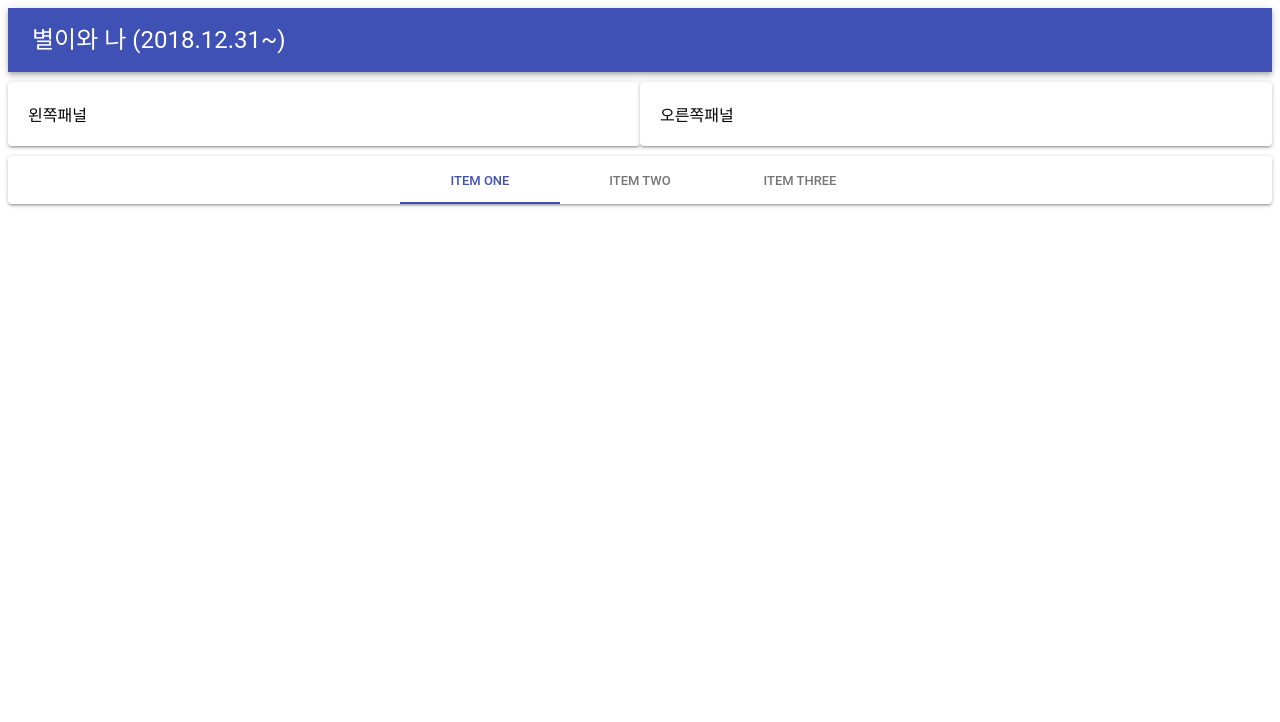
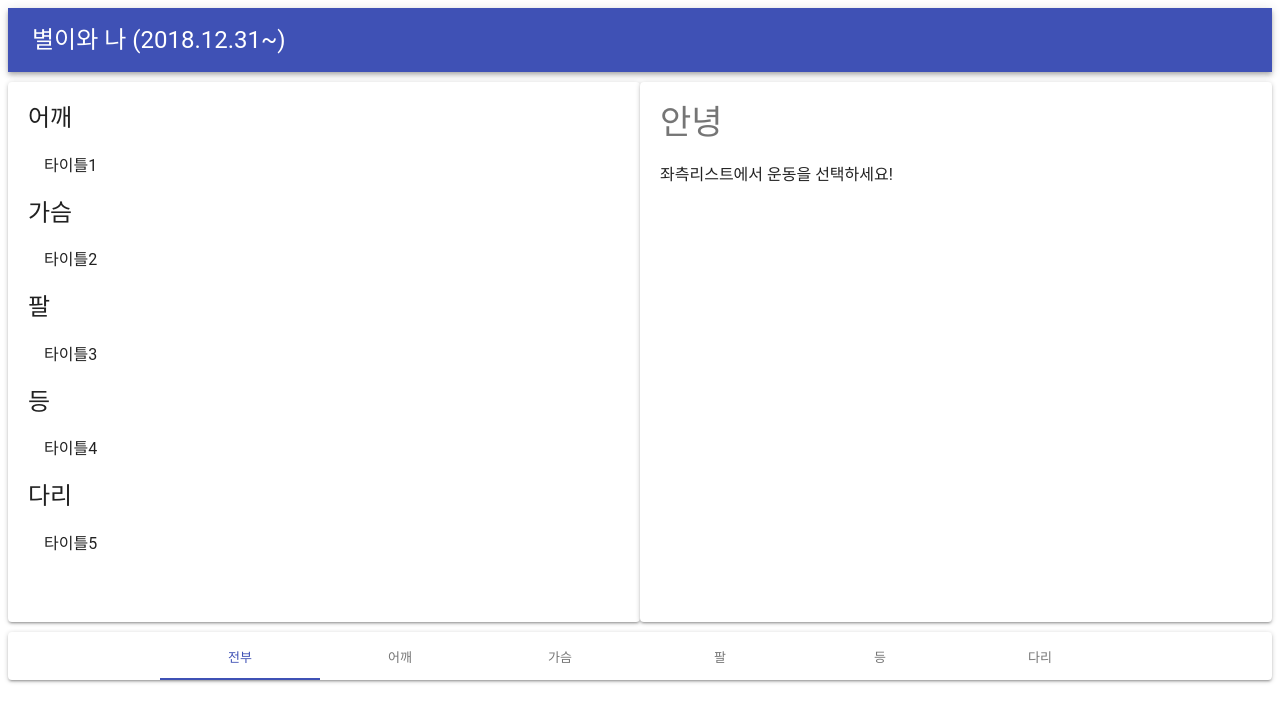
Before and after one commit to webmcki/react-ui-final, a React (Create React App) app: page / in a window 1280 px wide. Shown: the top 722 px of the page. Built offline with nearby package versions, Linux system fonts and the light colour scheme.

Commit message:
좌우패널완성

```diff
--- a/src/cpnts/App.js
+++ b/src/cpnts/App.js
@@ -1,14 +1,30 @@
 import React, {Component, Fragment} from 'react'
 import {Header, Footer} from './Layouts'
 import Exercises from './Exercises'
+import {muscles, exercises} from '../store'
 
 export default class App extends Component {
+  state = {
+    exercises
+  }
+  getExercisesByMuscles() {
+    return Object.entries(
+      this.state.exercises.reduce((exercises, exercise) => {
+        const {muscles} = exercise
+        exercises[muscles] = exercises[muscles]
+          ? [...exercises[muscles], exercise]
+          : [exercise]
+        return exercises
+      }, {})
+    )
+  }
   render() {
+    const exercises = this.getExercisesByMuscles()
     return (
       <Fragment>
         <Header />
-        <Exercises />
-        <Footer />
+        <Exercises exercises={exercises} />
+        <Footer muscles={muscles} />
       </Fragment>
     )
   }
--- a/src/cpnts/Exercises/LeftPane.js
+++ /dev/null
@@ -1,4 +0,0 @@
-import React from 'react'
-import Paper from '@material-ui/core/Paper'
-
-export default ({styles}) => <Paper style={styles.Paper}>왼쪽패널</Paper>
--- a/src/cpnts/Exercises/RightPane.js
+++ /dev/null
@@ -1,4 +0,0 @@
-import React from 'react'
-import Paper from '@material-ui/core/Paper'
-
-export default ({styles}) => <Paper style={styles.Paper}>오른쪽패널</Paper>
--- a/src/cpnts/Exercises/index.js
+++ b/src/cpnts/Exercises/index.js
@@ -1,24 +1,51 @@
-import React from 'react'
+import React, {Fragment} from 'react'
 import Grid from '@material-ui/core/Grid'
-
-import LeftPane from './LeftPane'
-import RightPane from './RightPane'
+import Paper from '@material-ui/core/Paper'
+import Typography from '@material-ui/core/Typography'
+import List from '@material-ui/core/List'
+import ListItem from '@material-ui/core/ListItem'
+import ListItemText from '@material-ui/core/ListItemText'
 
 const styles = {
   Paper: {
     padding: 20,
     marginTop: 10,
-    marginBottom: 10
+    marginBottom: 10,
+    height: 500,
+    overflowY: 'auto'
   }
 }
 
-export default (props) => (
+export default ({exercises}) => (
   <Grid container>
     <Grid item sm>
-      <LeftPane styles={styles} />
+      <Paper style={styles.Paper}>
+        {exercises.map(([exercise, exercises]) => (
+          <Fragment>
+            <Typography
+              variant="headline"
+              style={{textTransform: 'capitalize'}}
+            >
+              {exercise}
+            </Typography>
+            <List component="ul">
+              {exercises.map(({title}) => (
+                <ListItem button>
+                  <ListItemText primary={title} />
+                </ListItem>
+              ))}
+            </List>
+          </Fragment>
+        ))}
+      </Paper>
     </Grid>
     <Grid item sm>
-      <RightPane styles={styles} />
+      <Paper style={styles.Paper}>
+        <Typography variant="display1">안녕</Typography>
+        <Typography variant="subheading" style={{marginTop: 20}}>
+          좌측리스트에서 운동을 선택하세요!
+        </Typography>
+      </Paper>
     </Grid>
   </Grid>
 )
--- a/src/cpnts/Layouts/Footer.js
+++ b/src/cpnts/Layouts/Footer.js
@@ -3,12 +3,13 @@ import Paper from '@material-ui/core/Paper'
 import Tabs from '@material-ui/core/Tabs'
 import Tab from '@material-ui/core/Tab'
 
-export default (props) => (
+export default ({muscles}) => (
   <Paper>
     <Tabs value={0} indicatorColor="primary" textColor="primary" centered>
-      <Tab label="Item One" />
-      <Tab label="Item Two" />
-      <Tab label="Item Three" />
+      <Tab label="전부" />
+      {muscles.map((muscle) => (
+        <Tab label={muscle} />
+      ))}
     </Tabs>
   </Paper>
 )
--- a/src/store.js
+++ b/src/store.js
@@ -0,0 +1,34 @@
+export const muscles = ['어깨', '가슴', '팔', '등', '다리']
+
+export const exercises = [
+  {
+    id: '아이디1',
+    title: '타이틀1',
+    description: '설명1',
+    muscles: '어깨'
+  },
+  {
+    id: '아이디1',
+    title: '타이틀2',
+    description: '설명1',
+    muscles: '가슴'
+  },
+  {
+    id: '아이디1',
+    title: '타이틀3',
+    description: '설명1',
+    muscles: '팔'
+  },
+  {
+    id: '아이디1',
+    title: '타이틀4',
+    description: '설명1',
+    muscles: '등'
+  },
+  {
+    id: '아이디1',
+    title: '타이틀5',
+    description: '설명1',
+    muscles: '다리'
+  }
+]
```
